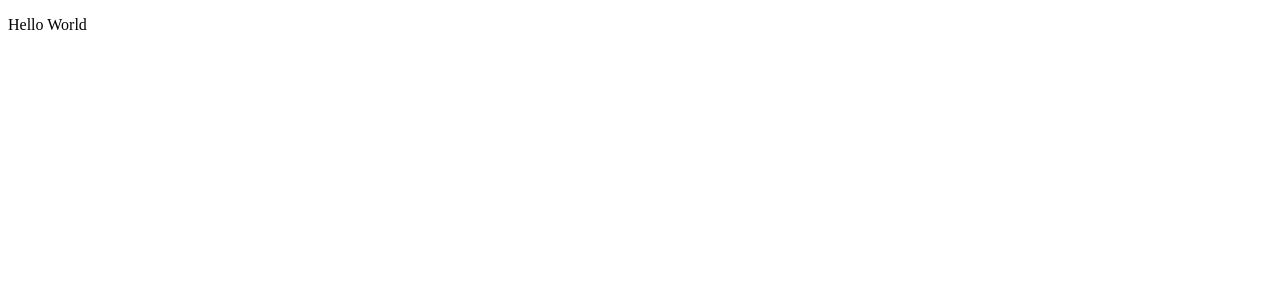
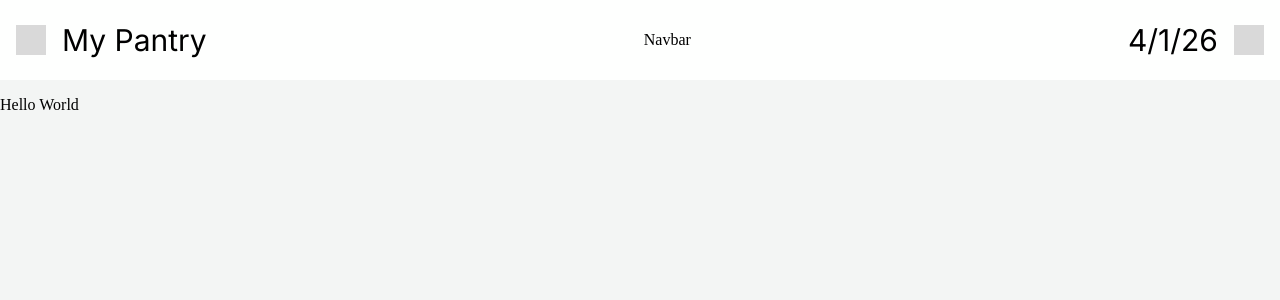
Before and after one commit to KSONG-cloud/pantry-tracker-2, a React (Vite) app: page / in a window 1280 px wide. Shown: the top 300 px of the page. Built offline with nearby package versions, Linux system fonts and the light colour scheme.

Commit message:
Setup header (without icons and navbar)

```diff
--- a/package.json
+++ b/package.json
@@ -12,6 +12,7 @@
         "preview": "vite preview"
     },
     "dependencies": {
+        "@fontsource/inter": "^5.2.8",
         "react": "^19.2.0",
         "react-dom": "^19.2.0"
     },
--- a/src/App.tsx
+++ b/src/App.tsx
@@ -1,5 +1,17 @@
+import { Header } from './components/header';
+
 function App() {
-    return <p>Hello World</p>;
+
+    const today = new Date();
+
+    return (
+        <>
+            <Header
+              date={today}
+            ></Header>
+            <p>Hello World</p>
+        </>
+    );
 }
 
 export default App;
--- /dev/null
+++ b/src/components/header.tsx
@@ -0,0 +1,40 @@
+// Styles
+import '../styles/header.css'
+import "@fontsource/inter/400.css"; // normal
+import "@fontsource/inter/500.css"; // medium
+import "@fontsource/inter/700.css"; // bold
+
+
+import { Navbar } from "./header/navbar";
+
+
+interface HeaderProps {
+    date: Date;
+}
+
+
+const Header = ({date}: HeaderProps) => {
+    return (
+        <div id="header-background">
+            <div id="header-left">
+                <div id="header-icon"></div>
+                <div id="header-title">My Pantry</div>
+            </div>
+            <div id="header-middle">
+                <Navbar></Navbar>
+            </div>
+            <div id="header-right">
+                <div id="header-date">{ date.toLocaleDateString(
+                    "en-AU",
+                    {
+                        dateStyle: "short",
+                    }
+                )}</div>
+                <div id="header-profile"></div>
+            </div>
+
+        </div>
+    );
+};
+
+export { Header };
--- /dev/null
+++ b/src/components/header/navbar.tsx
@@ -0,0 +1,11 @@
+
+
+// This is going to change in size depending on the number of pages
+
+const Navbar = () => {
+    return (
+        <div id="navbar">Navbar</div>
+    );
+}
+
+export { Navbar }
--- a/src/index.css
+++ b/src/index.css
@@ -0,0 +1,8 @@
+body {
+    /* Layout */
+    margin: 0;
+
+    /* Style */
+    background: #F3F5F4;
+
+}
--- /dev/null
+++ b/src/styles/header.css
@@ -0,0 +1,57 @@
+
+#header-background {
+    /* Layout */
+    height: clamp(50px, 12vh, 80px);
+    align-items: center;
+    justify-content: space-between;
+    padding: 0 1rem;
+
+    display: flex;
+    flex-direction: row;
+
+    /* Style */
+    background-color: #FEFFFE;
+}
+
+
+
+#header-left, #header-middle, #header-right {
+    /* Layout */
+    display: flex;
+    align-items: center; /* vertically center content */
+    flex-direction: row;
+
+    gap: 1rem;
+}
+
+
+#header-title, #header-date {
+  width: auto; /* hug content */
+  display: flex;
+
+}
+
+
+#header-icon, #header-profile {
+    /* Layout */
+    width: 30px;
+    height: 30px;
+
+
+    /* Style */
+    background: #D9D9D9;
+}
+
+#header-title, #header-date {
+    /* Layout */
+    justify-content: center;
+
+
+    /* Style */
+    color: #000;
+    font-family: Inter;
+    font-size: clamp(20px, 4vh, 30px);
+    font-style: normal;
+    font-weight: 400;
+    line-height: 24px; /* 60% */
+}
```
Also changed, not shown: 1 other file (tests, documents, lock files or other folders).
